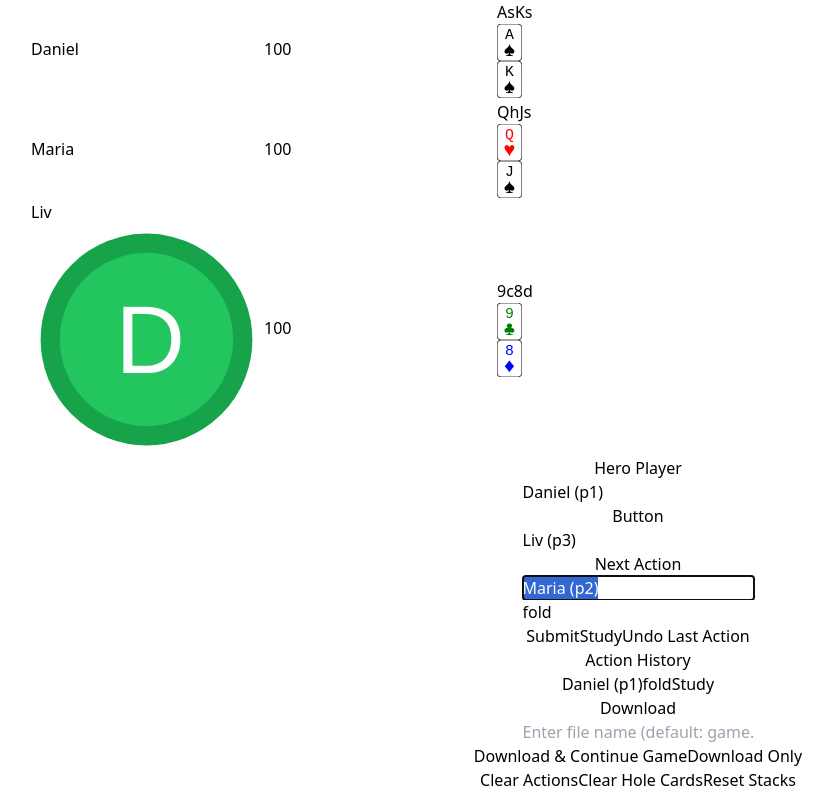
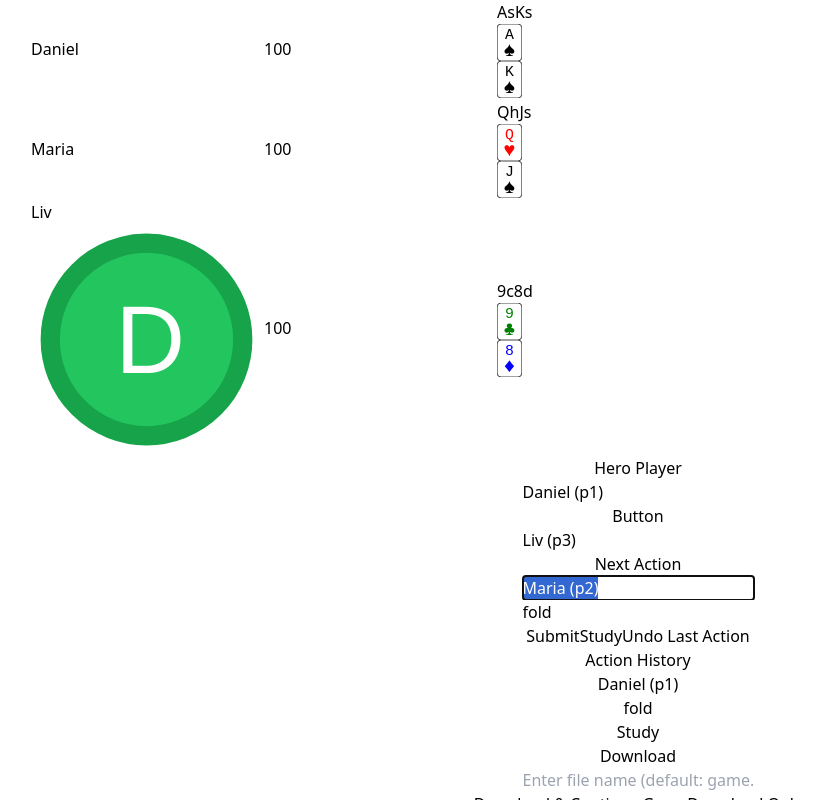
Before and after one commit to omarkohl/phh-recorder, a React (Vite) app: page / in a window 1280 px wide. Both pictures are taken after typing "Sample", "Sample", "Sample", "Sample", "Sample", "Sample" into the empty fields and a click on the button "Submit". Shown: the part 1797-2597 px from the top of the page, without its empty margins (2-835 px from the left). Built offline with nearby package versions, Linux system fonts and the light colour scheme.

Commit message:
fix: incomplete fixes for card display issues
e.g. the down chevron was moving downwards when selecting a card and the
table of players had an asymmetric formatting.

```diff
--- a/src/Actions.tsx
+++ b/src/Actions.tsx
@@ -23,6 +23,7 @@ import {CheckIcon, ChevronDownIcon} from "@heroicons/react/20/solid";
 import {CardInput} from "./CardInput.tsx";
 import Card from "./Card.ts";
 import StudyModal from "./StudyModal.tsx";
+import CardSVG from "./CardSVG.tsx";
 
 enum PlayerAction {
     Fold = 'fold',
@@ -243,7 +244,7 @@ function Actions(
                         key={currentActorId}
                         onClose={() => setActorQuery('')}
                     >
-                        <div className="relative">
+                        <div className="relative h-10">
                             <ComboboxInput
                                 placeholder="Choose an actor"
                                 displayValue={(actorId: string) => findActorById(actorId) && getDisplayName(findActorById(actorId))}
@@ -251,6 +252,7 @@ function Actions(
                                     'w-full rounded-lg border-none bg-gray-100 py-1.5 pr-8 pl-3 text-sm/6 text-black',
                                     'focus:outline-none data-[focus]:outline-1 data-[focus]:-outline-offset-2 data-[focus]:outline-indigo-500',
                                     {'bg-yellow-100': currentActorId === props.heroId},
+                                    'h-10',
                                 )}
                                 onChange={(event) => setActorQuery(event.target.value)}
                                 ref={nextActorInputRef}
@@ -282,7 +284,7 @@ function Actions(
                             transition
                             className={clsx(
                                 'w-[var(--input-width)] rounded-xl border border-gray-300 bg-gray-100 p-1 [--anchor-gap:var(--spacing-1)] empty:invisible',
-                                'transition duration-100 ease-in data-[leave]:data-[closed]:opacity-0'
+                                'transition duration-100 ease-in data-[leave]:data-[closed]:opacity-0',
                             )}
                         >
                             {filteredPlayers.map(player => (
@@ -331,12 +333,13 @@ function Actions(
                         key={currentAction}
                         onClose={() => setActionQuery('')}
                     >
-                        <div className="relative">
+                        <div className="relative h-10">
                             <ComboboxInput
                                 placeholder="Choose an action"
                                 className={clsx(
                                     'w-full rounded-lg border-none bg-gray-100 py-1.5 pr-8 pl-3 text-sm/6 text-black',
-                                    'focus:outline-none data-[focus]:outline-1 data-[focus]:-outline-offset-2 data-[focus]:outline-indigo-500'
+                                    'focus:outline-none data-[focus]:outline-1 data-[focus]:-outline-offset-2 data-[focus]:outline-indigo-500',
+                                    'h-10',
                                 )}
                                 onChange={(event) => setActionQuery(event.target.value)}
                             />
@@ -442,18 +445,31 @@ function Actions(
                 <div className="bg-gray-100 p-4 rounded-md text-left" id="history-log">
                     {props.actions.map((action) => (
                         <div key={action.id} className="mt-1">
-                            <p>
-                            <span className="font-bold">
+                            <div className="font-bold">
                                 {getDisplayName(findActorById(action.actorId))}
-                            </span>
-                                <span className="ml-1">{action.toString()}</span>
+                            </div>
+                            <div className="ml-1">
+                                {action instanceof DealBoardAction ? (
+                                    <>
+                                        <span>deals</span>
+                                        <div className="flex mt-1">
+                                            {action.board.map((card, i) => (
+                                                <CardSVG key={i} suit={card.suit} rank={card.rank} width={25}
+                                                         height={37} className="ml-1"/>
+                                            ))}
+                                        </div>
+                                    </>
+                                ) : (
+                                    action.toString()
+                                )}
+                            </div>
                             {action.getIsStudySpot() && action.getAnswer() && (
-                                    <span className="ml-4 text-gray-500">
+                                <div className="ml-4 text-gray-500">
                                     {action.getAnswer().length > 20
                                         ? `${action.getAnswer().substring(0, 20)}...`
                                         : action.getAnswer()
                                     }
-                            </span>
+                                </div>
                             )}
                             {!action.getIsStudySpot() &&
                                 action.actorId === props.heroId &&
@@ -491,7 +507,6 @@ function Actions(
                                     Edit Answer
                                 </Button>
                             )}
-                            </p>
                         </div>
                     ))}
                 </div>
--- a/src/App.tsx
+++ b/src/App.tsx
@@ -402,7 +402,8 @@ function App() {
                                 )}
                             </div>
                         </td>
-                        <td className="px-4 py-2 whitespace-nowrap flex items-center">
+                        <td className="px-4 py-2 whitespace-nowrap">
+                            <div className="flex items-center">
                                 <Input
                                     type="number"
                                     className={clsx(
@@ -435,6 +436,7 @@ function App() {
                                 >
                                     <PlusIcon className="h-5 w-5"/>
                                 </Button>
+                            </div>
                         </td>
                         <td className="px-4 py-2 whitespace-nowrap">
                             <CardInput<[Card, Card]>
```
Lines whose indentation alone changed are shown as unchanged.
